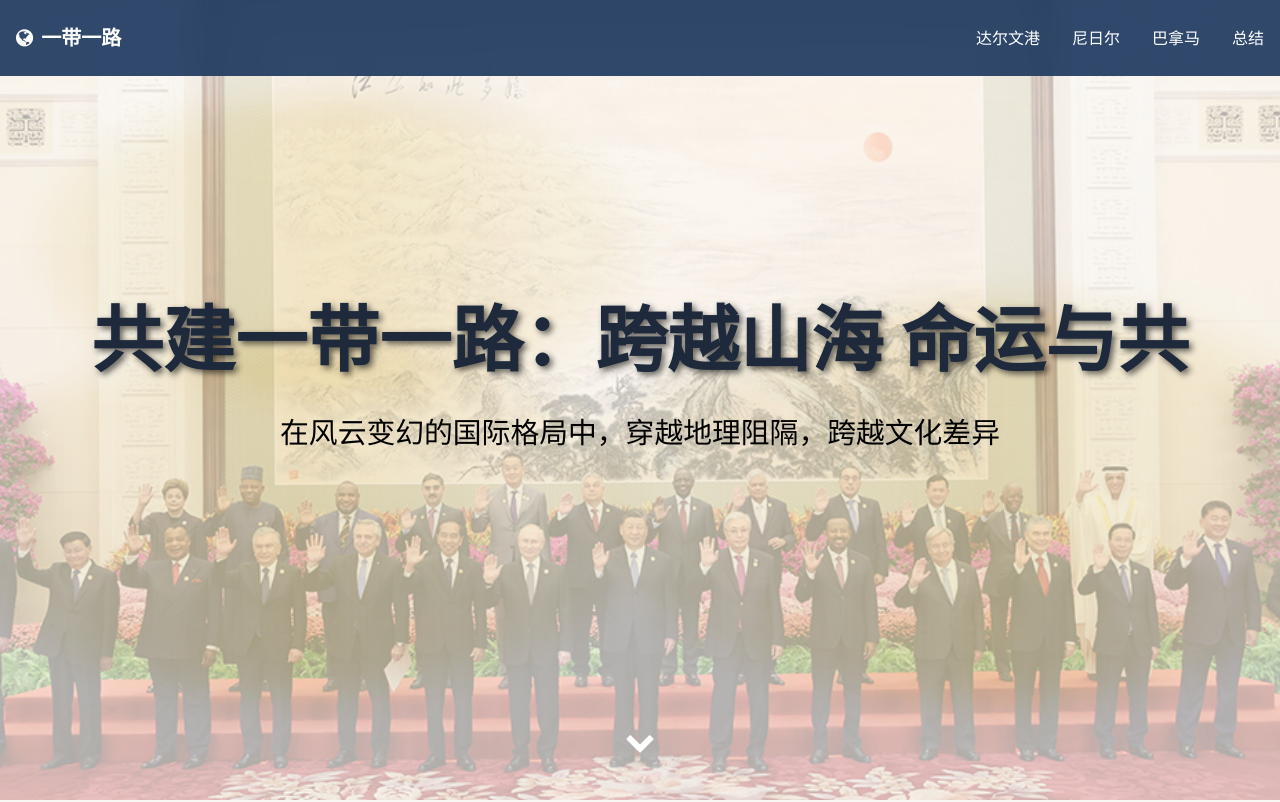
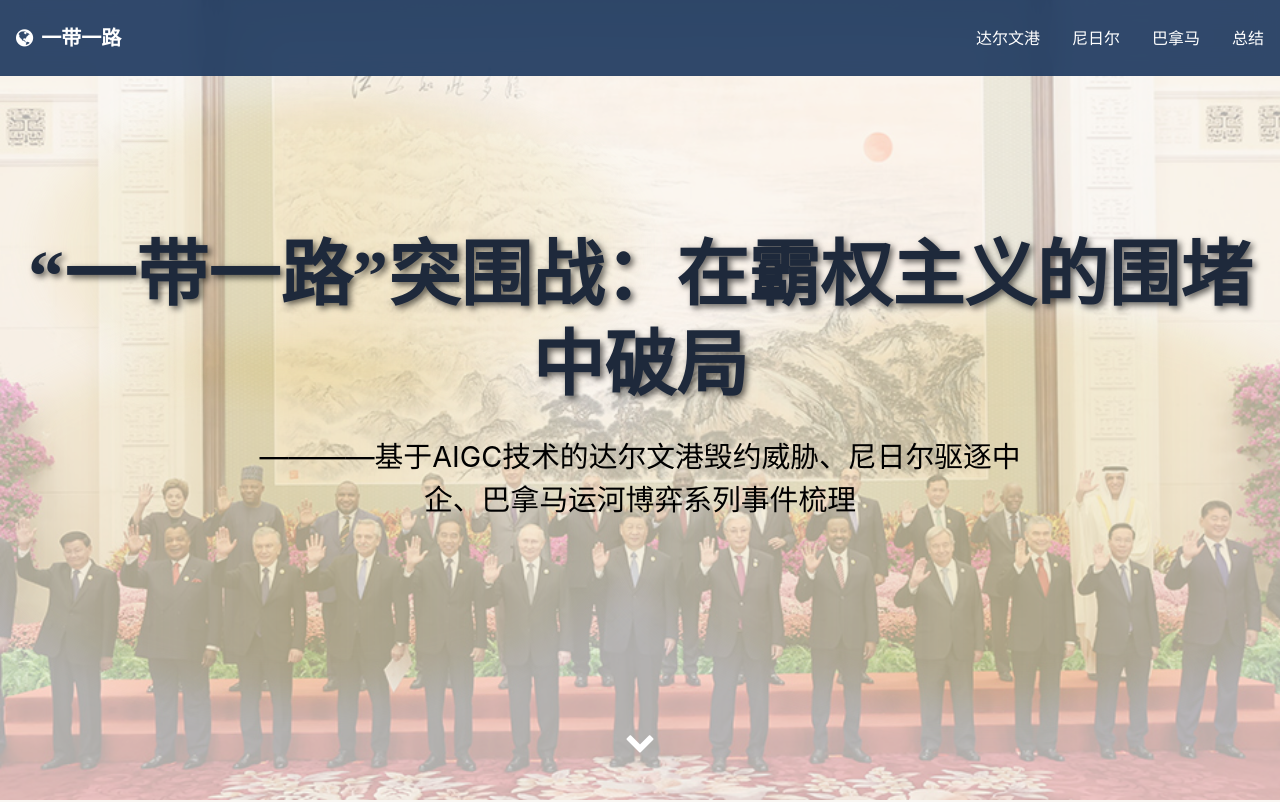
Before and after one commit to Kezhen-Chen/belt-and-road-final, a plain HTML site: page index.html in a window 1280 px wide. Shown: the top 802 px of the page. Drawn offline with nearby package versions, Linux system fonts and the light colour scheme.

Commit message:
index.html

```diff
--- a/index.html
+++ b/index.html
@@ -1,7 +1,7 @@
 <html lang="zh-CN"><head>
     <meta charset="UTF-8">
     <meta name="viewport" content="width=device-width, initial-scale=1.0">
-    <title>共建一带一路：跨越山海 命运与共</title>
+    <title>“一带一路”突围战</title>
     <script src="https://cdn.tailwindcss.com"></script>
     <link href="https://cdn.jsdelivr.net/npm/font-awesome@4.7.0/css/font-awesome.min.css" rel="stylesheet">
     <link rel="stylesheet" href="https://cdn.jsdelivr.net/npm/swiper@11/swiper-bundle.min.css">
@@ -196,10 +196,10 @@
     <header class="relative min-h-screen flex items-center justify-center bg-custom overflow-hidden">
         <div class="container mx-auto px-4 py-20 z-10 text-center">
             <h1 class="text-[clamp(2.5rem,6vw,4.5rem)] font-serif font-bold text-red text-shadow-lg mb-6 leading-tight">
-                共建一带一路：跨越山海 命运与共
+               “一带一路”突围战：在霸权主义的围堵中破局
             </h1>
             <p class="text-[clamp(1.2rem,3vw,1.8rem)] text-black text-accent max-w-3xl mx-auto mb-12">
-                在风云变幻的国际格局中，穿越地理阻隔，跨越文化差异
+                ————基于AIGC技术的达尔文港毁约威胁、尼日尔驱逐中企、巴拿马运河博弈系列事件梳理
             </p>
 
         </div>
```
